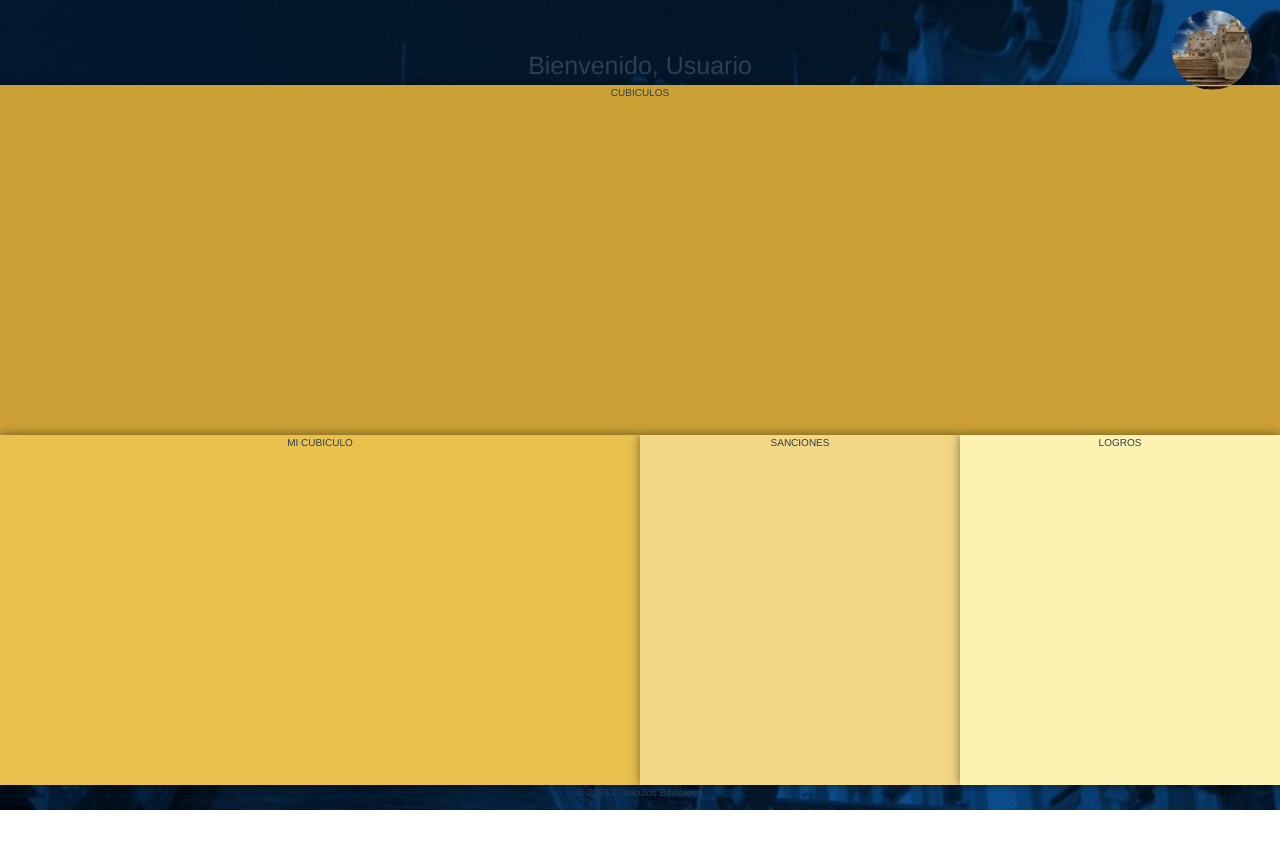
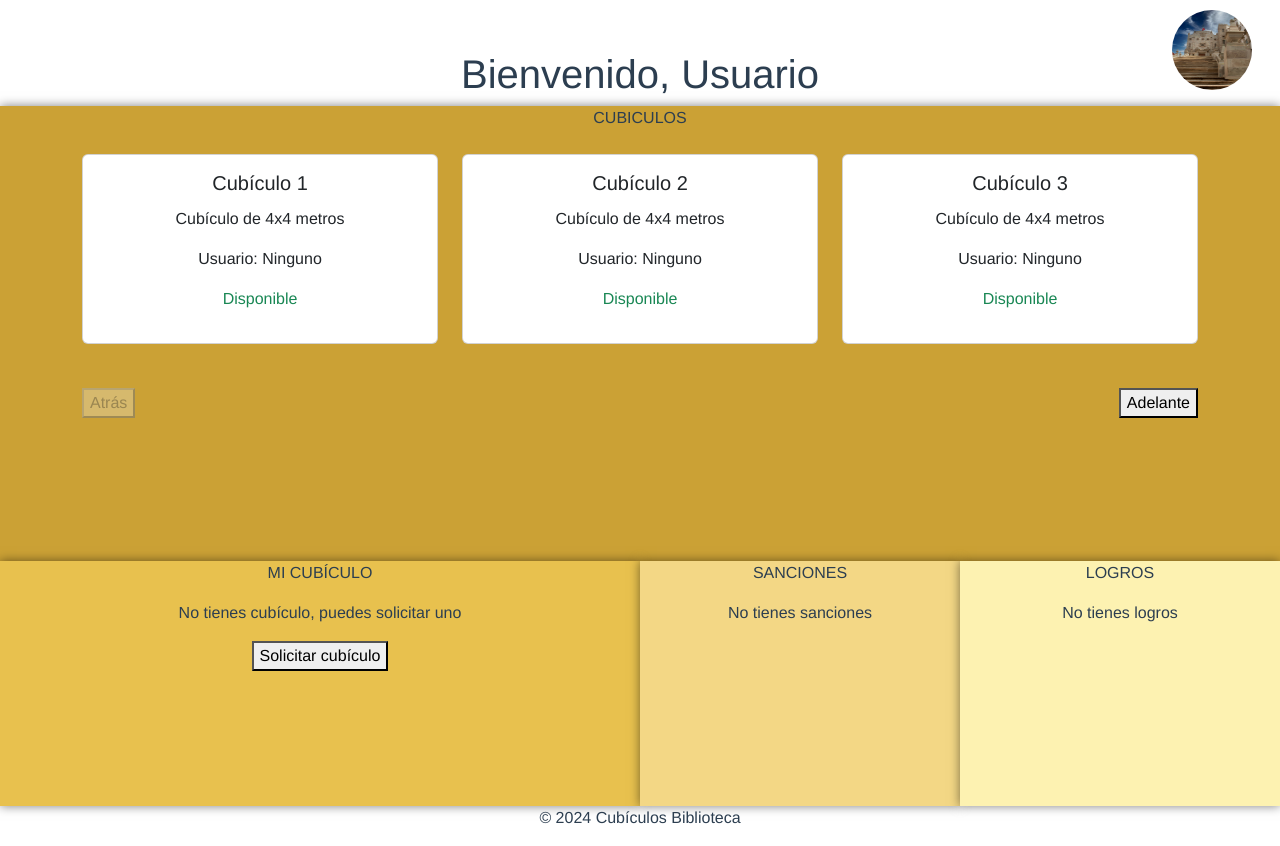
Before and after one commit to CodeBreaker518/biblio-cubiculos, a Vue app: page /InterUsuario in a window 1280 px wide. Before the commit the page ends 810 px from the top, so only its background shows below. Built offline with nearby package versions, Linux system fonts and the light colour scheme.

Commit message:
Actualización de la vista usuarios

```diff
--- a/src/views/InterUsuarioView.vue
+++ b/src/views/InterUsuarioView.vue
@@ -22,15 +22,127 @@
       <div class="fibonacci-container">
         <div class="fibonacci-item fibonacci1">
           <p>CUBICULOS</p>
+
+          <!-- Sección de tarjetas añadida -->
+          <div class="container py-2">
+            <div class="row">
+              <div class="col-md-10 col-lg-4" v-for="cubiculo in paginatedCubiculos" :key="cubiculo.id">
+                <div class="card mb-4">
+                  <div class="card-body">
+                    <h5 class="card-title">{{ cubiculo.name }}</h5>
+                    <p class="card-text">{{ cubiculo.descripcion }}</p>
+                    <p v-if="cubiculo.usuario">Usuario: {{ cubiculo.usuario.name }}</p>
+                    <p v-else>Usuario: Ninguno</p>
+
+                    <p v-if="cubiculo.usuario">
+                      Fecha de inicio: {{ cubiculo.start_date }}
+                    </p>
+                    <p v-if="cubiculo.usuario">Fecha de fin: {{ cubiculo.end_date }}</p>
+
+                    <p :class="cubiculo.usuario ? 'text-danger' : 'text-success'">
+                      {{ cubiculo.usuario ? "Ocupado" : "Disponible" }}
+                    </p>
+
+                    <!-- Modal para la reserva -->
+                    <div
+                      class="modal fade"
+                      id="createReservationModal"
+                      tabindex="-1"
+                      aria-labelledby="createReservationModal"
+                      aria-hidden="true"
+                      modal-dialog>
+                      <div class="modal-dialog">
+                        <div class="modal-content">
+                          <div class="modal-header">
+                            <h5 class="modal-title" id="createReservationModal">
+                              Reservar cubículo
+                            </h5>
+                            <button
+                              type="button"
+                              class="btn-close"
+                              data-bs-dismiss="modal"
+                              aria-label="Close"></button>
+                          </div>
+                          <div class="modal-body">
+                            <div>
+                              <label for="usuario">Usuario</label>
+                              <select class="form-select" v-model="usuario">
+                                <option
+                                  v-for="user in usuarios"
+                                  :key="user.id"
+                                  :value="user.id">
+                                  {{ user.name }}
+                                </option>
+                              </select>
+
+                              <label for="fecha">Fecha</label>
+                              <input type="date" class="form-control" v-model="fecha" />
+
+                              <div class="row">
+                                <div class="col">
+                                  <label for="horaInicio">Hora de inicio</label>
+                                  <input
+                                    type="time"
+                                    class="form-control"
+                                    v-model="horaInicio" />
+                                </div>
+                                <div class="col">
+                                  <label for="horaFin">Hora de finalización</label>
+                                  <input
+                                    type="time"
+                                    class="form-control"
+                                    v-model="horaFin" />
+                                </div>
+                              </div>
+
+                              <button
+                                class="btn btn-primary mt-2"
+                                data-bs-dismiss="modal"
+                                @click="reservarCubiculo(cubiculo)">
+                                Reservar cubículo
+                              </button>
+                              <button
+                                type="button"
+                                class="btn btn-secondary ms-2 mt-2"
+                                data-bs-dismiss="modal">
+                                Cancelar
+                              </button>
+                            </div>
+                          </div>
+                        </div>
+                      </div>
+                    </div>
+
+
+                  </div>
+                </div>
+              </div>
+            </div>
+
+            <div class="navigation-buttons">
+              <button @click="previousPage" :disabled="currentPage === 1">Atrás</button>
+              <button @click="nextPage" :disabled="currentPage === totalPages">Adelante</button>
+            </div>
+          </div>
         </div>
         <div class="fibonacci-item fibonacci3">
-                <p>MI CUBICULO</p>
+          <p>MI CUBÍCULO</p>
+          <div v-if="!miCubiculo">
+            <p>No tienes cubículo, puedes solicitar uno</p>
+            <button @click="solicitarCubiculo">Solicitar cubículo</button>
+          </div>
         </div>
         <div class="fibonacci-item fibonacci2">
           <p>SANCIONES</p>
+          <div v-if="!sanciones.length">
+            <p>No tienes sanciones</p>
+          </div>
         </div>
         <div class="fibonacci-item fibonacci4">
           <p>LOGROS</p>
+          <div v-if="!logros.length">
+            <p>No tienes logros</p>
+          </div>
         </div>
       </div>
     </div>
@@ -42,11 +154,83 @@
 </template>
 
 <script>
+import { reactive, toRefs, computed } from "vue";
+
 export default {
   data() {
     return {
       username: 'Usuario',
-        showMenu: false
+      showMenu: false,
+      miCubiculo: null,
+      sanciones: [], // Array para sanciones
+      logros: [] // Array para logros
+    };
+  },
+  setup() {
+    const state = reactive({
+      cubiculoActual: null,
+      cubiculos: [
+        { id: 1, name: "Cubículo 1", descripcion: "Cubículo de 4x4 metros", start_date: null, end_date: null, status: false, usuario: null },
+        { id: 2, name: "Cubículo 2", descripcion: "Cubículo de 4x4 metros", start_date: null, end_date: null, status: false, usuario: null },
+        { id: 3, name: "Cubículo 3", descripcion: "Cubículo de 4x4 metros", start_date: null, end_date: null, status: false, usuario: null },
+        { id: 4, name: "Cubículo 4", descripcion: "Cubículo de 4x4 metros", start_date: null, end_date: null, status: false, usuario: null },
+        { id: 5, name: "Cubículo 5", descripcion: "Cubículo de 4x4 metros", start_date: null, end_date: null, status: false, usuario: null },
+        { id: 6, name: "Cubículo 6", descripcion: "Cubículo de 4x4 metros", start_date: null, end_date: null, status: false, usuario: null },
+        { id: 7, name: "Cubículo 7", descripcion: "Cubículo de 4x4 metros", start_date: null, end_date: null, status: false, usuario: null },
+        { id: 8, name: "Cubículo 8", descripcion: "Cubículo de 4x4 metros", start_date: null, end_date: null, status: false, usuario: null },
+        { id: 9, name: "Cubículo 9", descripcion: "Cubículo de 4x4 metros", start_date: null, end_date: null, status: false, usuario: null },
+        { id: 10, name: "Cubículo 10", descripcion: "Cubículo de 4x4 metros", start_date: null, end_date: null, status: false, usuario: null },
+        { id: 11, name: "Cubículo 11", descripcion: "Cubículo de 4x4 metros", start_date: null, end_date: null, status: false, usuario: null },
+        { id: 12, name: "Cubículo 12", descripcion: "Cubículo de 4x4 metros", start_date: null, end_date: null, status: false, usuario: null },
+        { id: 13, name: "Cubículo 13", descripcion: "Cubículo de 4x4 metros", start_date: null, end_date: null, status: false, usuario: null },
+        { id: 14, name: "Cubículo 14", descripcion: "Cubículo de 4x4 metros", start_date: null, end_date: null, status: false, usuario: null },
+        { id: 15, name: "Cubículo 15", descripcion: "Cubículo de 4x4 metros", start_date: null, end_date: null, status: false, usuario: null }
+      ],
+      usuario: null,
+      fecha: null,
+      horaInicio: null,
+      horaFin: null,
+      currentPage: 1,
+      itemsPerPage: 3
+    });
+
+    const totalPages = computed(() => Math.ceil(state.cubiculos.length / state.itemsPerPage));
+    const paginatedCubiculos = computed(() => {
+      const start = (state.currentPage - 1) * state.itemsPerPage;
+      const end = start + state.itemsPerPage;
+      return state.cubiculos.slice(start, end);
+    });
+
+    function abrirModalReserva(cubiculo) {
+      state.cubiculoActual = cubiculo;
+    }
+
+
+
+    function nextPage() {
+      if (state.currentPage < totalPages.value) {
+        state.currentPage++;
+      }
+    }
+
+    function previousPage() {
+      if (state.currentPage > 1) {
+        state.currentPage--;
+      }
+    }
+
+    function solicitarCubiculo() {
+      console.log("Solicitud de cubículo enviada");
+    }
+
+    return {
+      ...toRefs(state),
+      abrirModalReserva,
+      nextPage,
+      previousPage,
+      paginatedCubiculos,
+      totalPages,
+      solicitarCubiculo
     };
   },
   methods: {
@@ -61,7 +245,6 @@
 </script>
 
 <style scoped>
-
 .header {
   display: flex;
   justify-content: space-between;
@@ -128,29 +311,59 @@
   box-shadow: 0 0 10px rgba(0, 0, 0, 0.5);
 }
 
-
 .fibonacci1 {
   background-color: #CBA135;
-  height: 50%;
   width: 100%;
 }
 
 .fibonacci2 {
   background-color: #F3D785;
-  height: 50%;
   width: 25%;
 }
 
 .fibonacci3 {
   background-color: #E8C14E;
-  height: 50%;
   width: 50%;
 }
 
 .fibonacci4 {
   background-color: #FDF2B1;
-  height: 50%;
   width: 25%;
 }
 
+.container {
+  padding-top: 20px;
+}
+
+.card {
+  margin-bottom: 20px;
+}
+
+.card-body {
+  display: flex;
+  flex-direction: column;
+}
+
+.card-title {
+  font-size: 1.25rem;
+  margin-bottom: 0.75rem;
+}
+
+.card-text {
+  flex-grow: 1;
+}
+
+.navigation-buttons {
+  display: flex;
+  justify-content: space-between;
+  margin-top: 20px;
+}
+
+.text-danger {
+  color: red;
+}
+
+.text-success {
+  color: green;
+}
 </style>
--- a/src/views/LoginView.vue
+++ b/src/views/LoginView.vue
@@ -1,7 +1,9 @@
 <template>
-    <div class="container-card">
-      <div class="container-form">
-        <div class="container-logo">
+   <body>
+      <div class="General">
+     <div class="container-card custom-style">
+       <div class="container-form custom-style">
+         <div class="container-logo custom-style">
            <img
                src="@/assets/logo.png"
                class="img-fluid mb-4"
@@ -9,43 +11,45 @@
          </div>
          <form action="">
            <!-- Campos del Login -->
-          <div class="campos">
+           <div class="campos custom-style">
              <!-- Correo electrónico -->
-            <div class="campo">
+             <div class="campo custom-style">
                <label for="correo">Correo </label>
-              <input type="email" placeholder="Correo Electrónico" class="formu">
+               <input type="email" placeholder="Correo Electrónico" class="formu custom-style">
              </div>
              <!-- Contraseña -->
-            <div class="campo">
+             <div class="campo custom-style">
                <label for="contraseña">Contraseña</label>
-              <input type="password" class="formu">
+               <input type="password" class="formu custom-style">
              </div>
            </div>
            <!-- Botones del login -->
-          <div class="container-btn">
-            <input type="submit" value="Acceder" class="btn-aceptar">
+           <div class="container-btn custom-style">
+             <input type="submit" value="Acceder" class="btn-aceptar custom-style">
            </div>
            <!-- Opciones y términos del login -->
-          <div class="opciones">
+           <div class="opciones custom-style">
              <p>Al continuar, aceptas las <span>Condiciones de servicio</span>; y reconoces que leíste nuestra</p>
 
              <p><span>Política de privacidad.</span></p>
 
              <p><span>Aviso de recopilación de información.</span></p>
 
-            <div class="container-registro">
-              <a href="/Register" class="registrate"><span class="s-registro">¿Aún no estás en CubiBiblio?</span>      <span>Regístrate </span></a>
+             <div class="container-registro custom-style">
+               <a href="/Register" class="registrate custom-style"><span class="s-registro custom-style">¿Aún no estás en CubiBiblio?</span>      <span>Regístrate </span></a>
              </div>
-            <div class="container-recupera">
-              <a href="/Recuperacion" class="registrate"><span class="s-recupera">¿Olvidaste tu contraseña?</span>     <span>Recupérala aquí</span></a>
+             <div class="container-recupera custom-style">
+               <a href="/Recuperacion" class="registrate custom-style"><span class="s-recupera custom-style">¿Olvidaste tu contraseña?</span>     <span>Recupérala aquí</span></a>
              </div>
            </div>
          </form>
        </div>
      </div>
+   </div>
+   </body>
  </template>
 
-<style>
+ <style scoped>
  html {
     box-sizing: border-box;
     font-size: 62.5%; /* 1rem = 10px */
@@ -68,16 +72,16 @@ html {
   #app{
    display: grid;
    grid-template-columns: 1fr;
-
-
   }
 
   body{
    background-image: url("@/assets/fondofooter.jpg");
    background-repeat: no-repeat;
    background-size: cover;
+   /* Ajuste del tamaño al tamaño de la pantalla */
+   width: 100vw;
+   height: 100vh;
   }
- /* Fondo de pantalla */
 
   /* Carta del formulario */
  .container-card{
@@ -87,13 +91,12 @@ html {
     justify-content: center;
     align-items: center;
     padding: 4rem;
-
  }
  .container-form{
     font-size: 2.5rem;
     border: .3rem solid #D4B75E;
-   width: 50rem;
-   height: 65rem;
+    width: 50%;
+    height: 65%;
     padding: 4rem;
     border-radius: 3rem;
     color: #fff;
```
Lines whose indentation alone changed are shown as unchanged.
